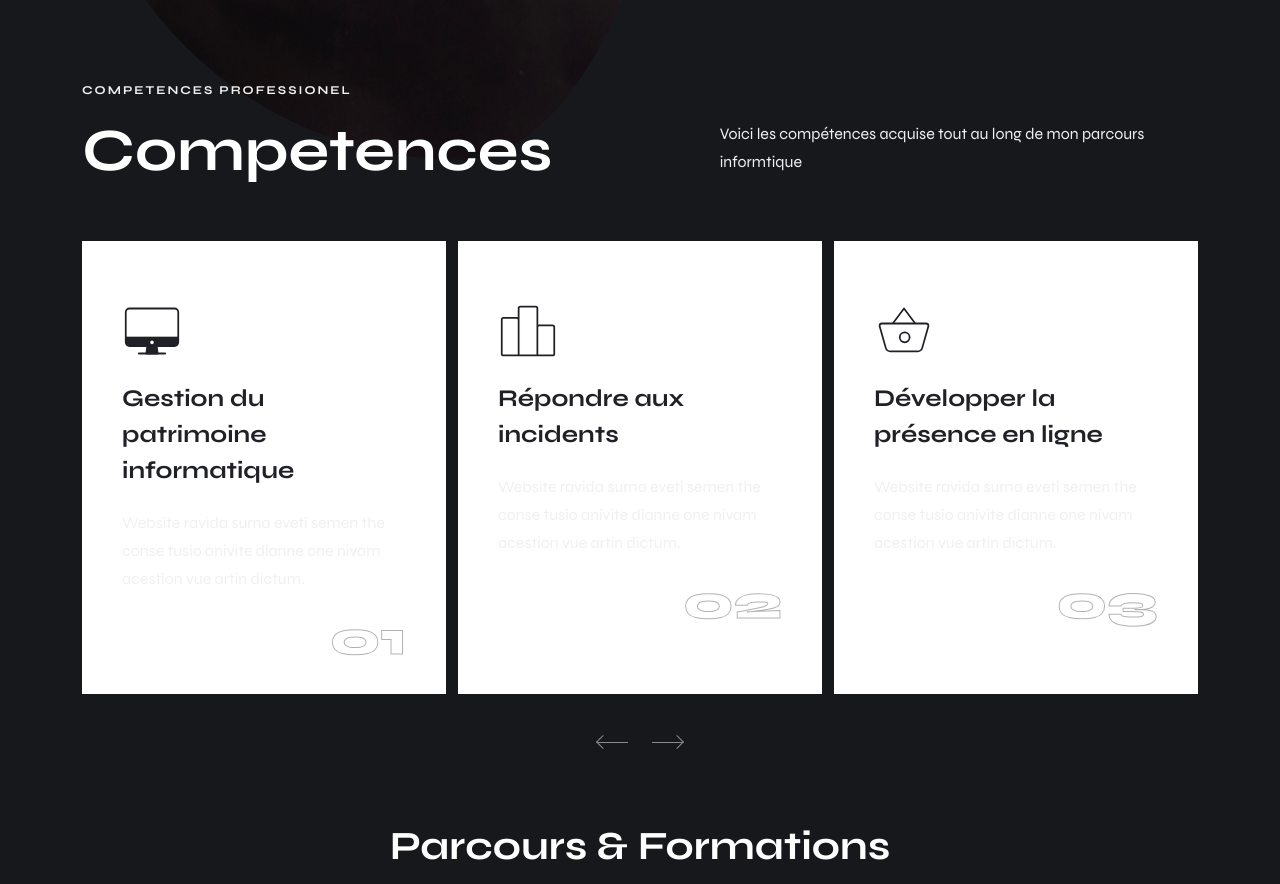
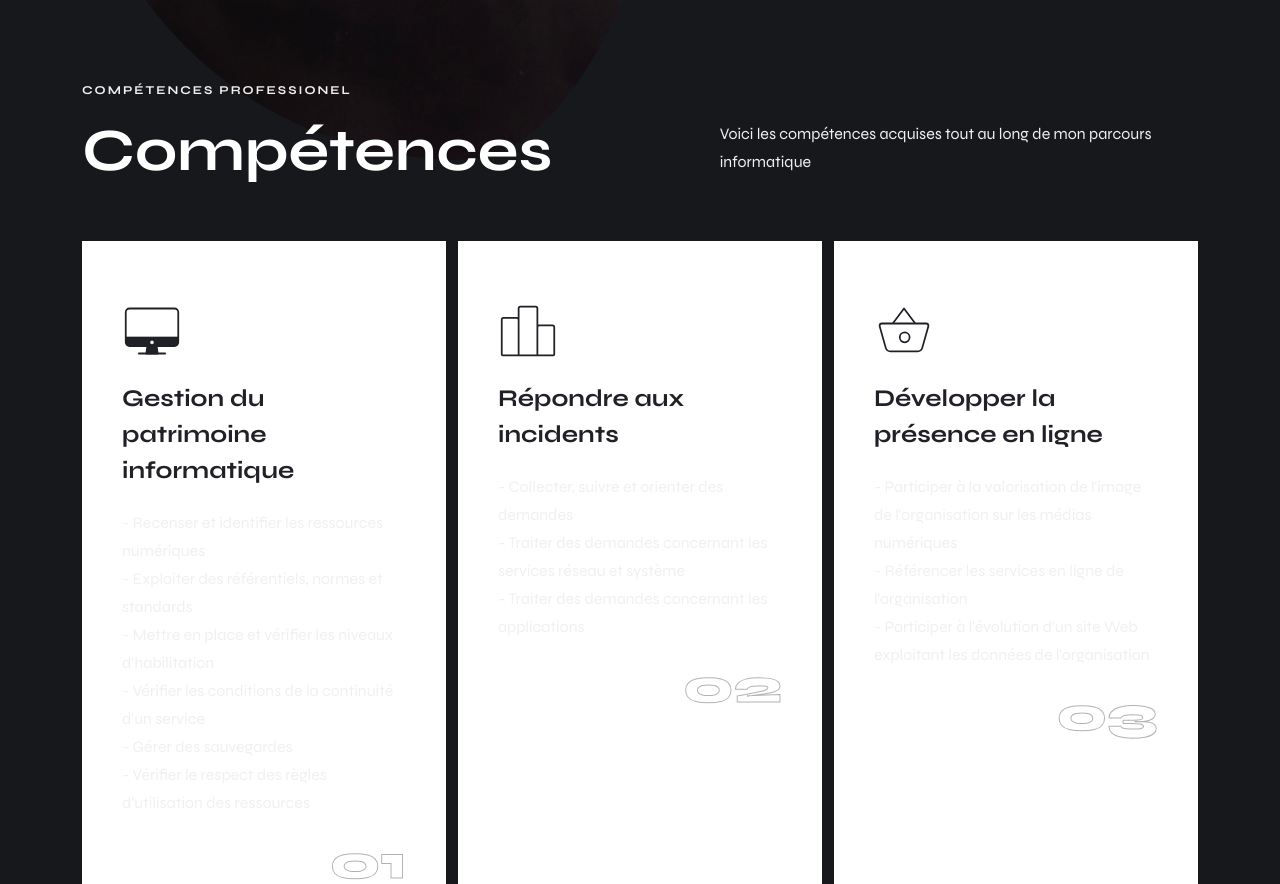
Before and after one commit to Grqeen/Portfolio, a plain HTML site: page index.html in a window 1280 px wide. Shown: the part 720-1604 px from the top of the page. Drawn offline with nearby package versions, Linux system fonts and the light colour scheme.

Commit message:
modification competence index

```diff
--- a/index.html
+++ b/index.html
@@ -134,7 +134,8 @@
             </div>
 
             <p class="section-text">
-             Bonjour , je m'appelle Dylan je suis un etudiant en bts sio 2 eme année . Je suis un passsioné d'informatique et voici mon portfolio
+              Bonjour , je m'appelle Dylan je suis un etudiant en bts sio 2 eme année . Je suis un passsioné
+              d'informatique et voici mon portfolio
             </p>
 
             <a href="./assets/images/cv_Miage.pdf" class="btn has-before">
@@ -163,14 +164,14 @@
 
             <div>
               <p class="section-subtitle">
-                Competences professionel
+                Compétences professionel
               </p>
 
-              <h2 class="h2 section-title" id="service-label">Competences</h2>
+              <h2 class="h2 section-title" id="service-label">Compétences</h2>
             </div>
 
             <p class="section-text">
-             Voici les compétences acquise tout au long de mon parcours informtique
+              Voici les compétences acquises tout au long de mon parcours informatique
             </p>
 
           </div>
@@ -189,8 +190,12 @@
                   <h3 class="h3 card-title">Gestion du patrimoine informatique</h3>
 
                   <p class="card-text">
-                    Website ravida surna eveti semen the conse tusio anivite dianne one nivam acestion vue artin dictum.
-                  </p>
+                    - Recenser et identifier les ressources numériques <br>
+                    - Exploiter des référentiels, normes et standards<br>
+                    - Mettre en place et vérifier les niveaux d'habilitation<br>
+                    - Vérifier les conditions de la continuité d'un service<br>
+                    - Gérer des sauvegardes<br>
+                    - Vérifier le respect des règles d'utilisation des ressources </p>
 
                   <span class="text-lg card-number">01</span>
 
@@ -209,8 +214,9 @@
                   <h3 class="h3 card-title">Répondre aux incidents</h3>
 
                   <p class="card-text">
-                    Website ravida surna eveti semen the conse tusio anivite dianne one nivam acestion vue artin dictum.
-                  </p>
+                    - Collecter, suivre et orienter des demandes <br>
+                    - Traiter des demandes concernant les services réseau et système <br>
+                    - Traiter des demandes concernant les applications </p>
 
                   <span class="text-lg card-number">02</span>
 
@@ -229,8 +235,10 @@
                   <h3 class="h3 card-title">Développer la présence en ligne</h3>
 
                   <p class="card-text">
-                    Website ravida surna eveti semen the conse tusio anivite dianne one nivam acestion vue artin dictum.
-                  </p>
+
+                    - Participer à la valorisation de l'image de l'organisation sur les médias numériques <br>
+                    - Référencer les services en ligne de l'organisation <br>
+                    - Participer à l'évolution d'un site Web exploitant les données de l'organisation </p>
 
                   <span class="text-lg card-number">03</span>
 
@@ -249,7 +257,9 @@
                   <h3 class="h3 card-title">Travailler en mode projet</h3>
 
                   <p class="card-text">
-                    Website ravida surna eveti semen the conse tusio anivite dianne one nivam acestion vue artin dictum.
+                    - Analyser les objectifs et les modalités d'organisation d'un projet <br>
+                    - Planifier les activités <br>
+                    - Évaluer les indicateurs de suivi d'un projet et analyser les écarts
                   </p>
 
                   <span class="text-lg card-number">04</span>
@@ -269,8 +279,10 @@
                   <h3 class="h3 card-title">Mettre à disposition un service</h3>
 
                   <p class="card-text">
-                    Website ravida surna eveti semen the conse tusio anivite dianne one nivam acestion vue artin dictum.
-                  </p>
+
+                    - Réaliser les tests d'intégration et d'acceptation d'un service <br>
+                    - Déployer un service <br>
+                    - Accompagner les utilisateurs dans la mise en place d'un service </p>
 
                   <span class="text-lg card-number">05</span>
 
@@ -289,8 +301,10 @@
                   <h3 class="h3 card-title">Organiser son développement</h3>
 
                   <p class="card-text">
-                    Website ravida surna eveti semen the conse tusio anivite dianne one nivam acestion vue artin dictum.
-                  </p>
+                    - Mettre en place son environnement d'apprentissage personnel <br>
+                    - Mettre en œuvre des outils et stratégies de veille informationnelle <br>
+                    - Gérer son identité professionnelle <br>
+                    - Développer son projet professionnel </p>
 
                   <span class="text-lg card-number">06</span>
 
@@ -557,7 +571,8 @@
           <h2 class="skills-title"><span class="title-bar"></span>Langages de Programmation</h2>
           <ul class="skills-list">
             <li class="skill-item">
-              <img src="https://cdn.jsdelivr.net/gh/devicons/devicon/icons/javascript/javascript-original.svg" class="skill-icon" alt="JS">
+              <img src="https://cdn.jsdelivr.net/gh/devicons/devicon/icons/javascript/javascript-original.svg"
+                class="skill-icon" alt="JS">
               <span class="skill-name">JavaScript</span>
               <div class="rating">
                 <span class="star full"></span>
@@ -566,7 +581,8 @@
               </div>
             </li>
             <li class="skill-item">
-              <img src="https://cdn.jsdelivr.net/gh/devicons/devicon/icons/typescript/typescript-original.svg" class="skill-icon" alt="TS">
+              <img src="https://cdn.jsdelivr.net/gh/devicons/devicon/icons/typescript/typescript-original.svg"
+                class="skill-icon" alt="TS">
               <span class="skill-name">TypeScript</span>
               <div class="rating">
                 <span class="star full"></span>
@@ -575,7 +591,8 @@
               </div>
             </li>
             <li class="skill-item">
-              <img src="https://cdn.jsdelivr.net/gh/devicons/devicon/icons/python/python-original.svg" class="skill-icon" alt="Python">
+              <img src="https://cdn.jsdelivr.net/gh/devicons/devicon/icons/python/python-original.svg"
+                class="skill-icon" alt="Python">
               <span class="skill-name">Python</span>
               <div class="rating">
                 <span class="star full"></span>
@@ -591,7 +608,8 @@
           <h2 class="skills-title"><span class="title-bar"></span>Frameworks & BDD</h2>
           <ul class="skills-list">
             <li class="skill-item">
-              <img src="https://cdn.jsdelivr.net/gh/devicons/devicon/icons/react/react-original.svg" class="skill-icon" alt="React">
+              <img src="https://cdn.jsdelivr.net/gh/devicons/devicon/icons/react/react-original.svg" class="skill-icon"
+                alt="React">
               <span class="skill-name">React</span>
               <div class="rating">
                 <span class="star full"></span>
@@ -600,7 +618,8 @@
               </div>
             </li>
             <li class="skill-item">
-              <img src="https://cdn.jsdelivr.net/gh/devicons/devicon/icons/mysql/mysql-original.svg" class="skill-icon" alt="MySQL">
+              <img src="https://cdn.jsdelivr.net/gh/devicons/devicon/icons/mysql/mysql-original.svg" class="skill-icon"
+                alt="MySQL">
               <span class="skill-name">MySQL</span>
               <div class="rating">
                 <span class="star full"></span>
@@ -609,7 +628,8 @@
               </div>
             </li>
             <li class="skill-item">
-              <img src="https://cdn.jsdelivr.net/gh/devicons/devicon/icons/mongodb/mongodb-original.svg" class="skill-icon" alt="MongoDB">
+              <img src="https://cdn.jsdelivr.net/gh/devicons/devicon/icons/mongodb/mongodb-original.svg"
+                class="skill-icon" alt="MongoDB">
               <span class="skill-name">MongoDB</span>
               <div class="rating">
                 <span class="star full"></span>
@@ -625,7 +645,8 @@
           <h2 class="skills-title"><span class="title-bar"></span>Outils</h2>
           <ul class="skills-list">
             <li class="skill-item">
-              <img src="https://cdn.jsdelivr.net/gh/devicons/devicon/icons/git/git-original.svg" class="skill-icon" alt="Git">
+              <img src="https://cdn.jsdelivr.net/gh/devicons/devicon/icons/git/git-original.svg" class="skill-icon"
+                alt="Git">
               <span class="skill-name">Git / GitHub</span>
               <div class="rating">
                 <span class="star full"></span>
@@ -634,7 +655,8 @@
               </div>
             </li>
             <li class="skill-item">
-              <img src="https://cdn.jsdelivr.net/gh/devicons/devicon/icons/vscode/vscode-original.svg" class="skill-icon" alt="VS Code">
+              <img src="https://cdn.jsdelivr.net/gh/devicons/devicon/icons/vscode/vscode-original.svg"
+                class="skill-icon" alt="VS Code">
               <span class="skill-name">Visual Studio Code</span>
               <div class="rating">
                 <span class="star full"></span>
@@ -643,7 +665,8 @@
               </div>
             </li>
             <li class="skill-item">
-              <img src="https://cdn.jsdelivr.net/gh/devicons/devicon/icons/figma/figma-original.svg" class="skill-icon" alt="Figma">
+              <img src="https://cdn.jsdelivr.net/gh/devicons/devicon/icons/figma/figma-original.svg" class="skill-icon"
+                alt="Figma">
               <span class="skill-name">Figma</span>
               <div class="rating">
                 <span class="star full"></span>
```
Lines whose indentation alone changed are shown as unchanged.
